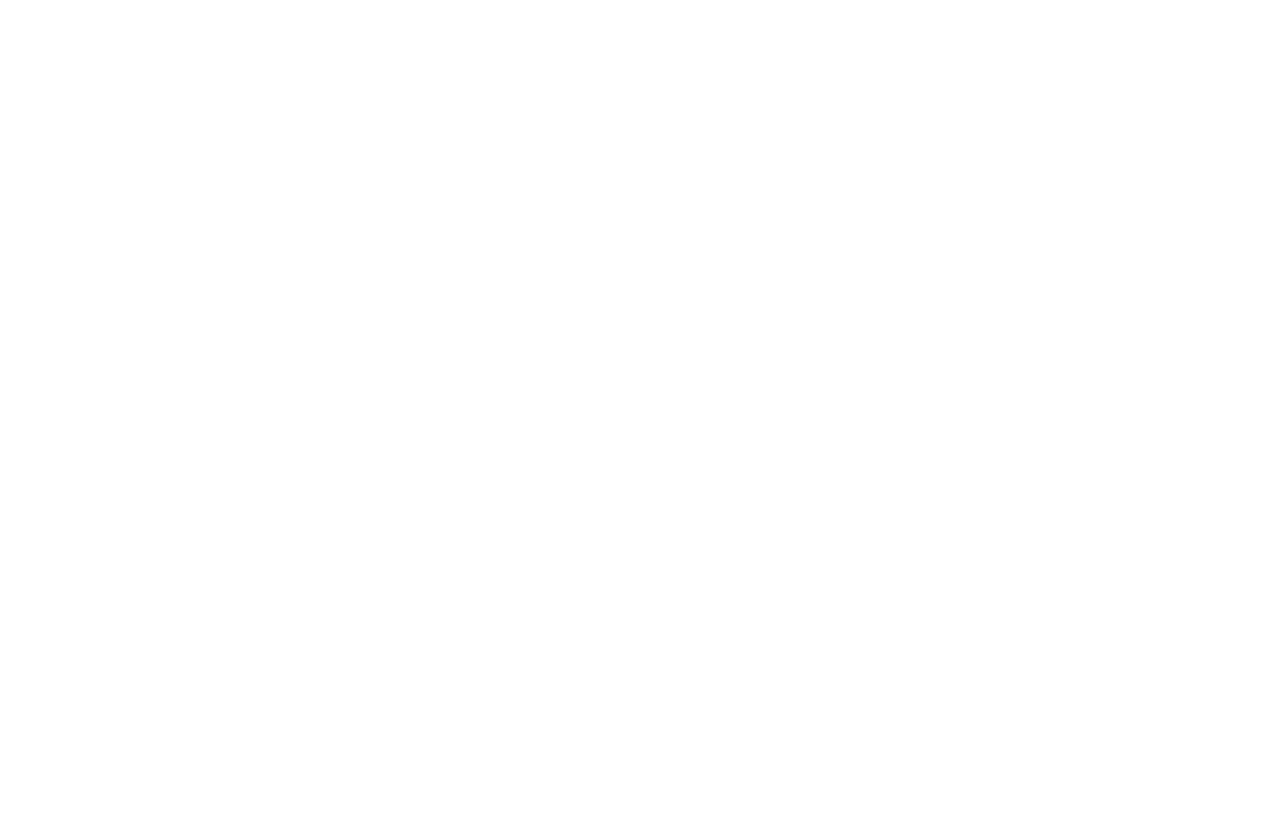
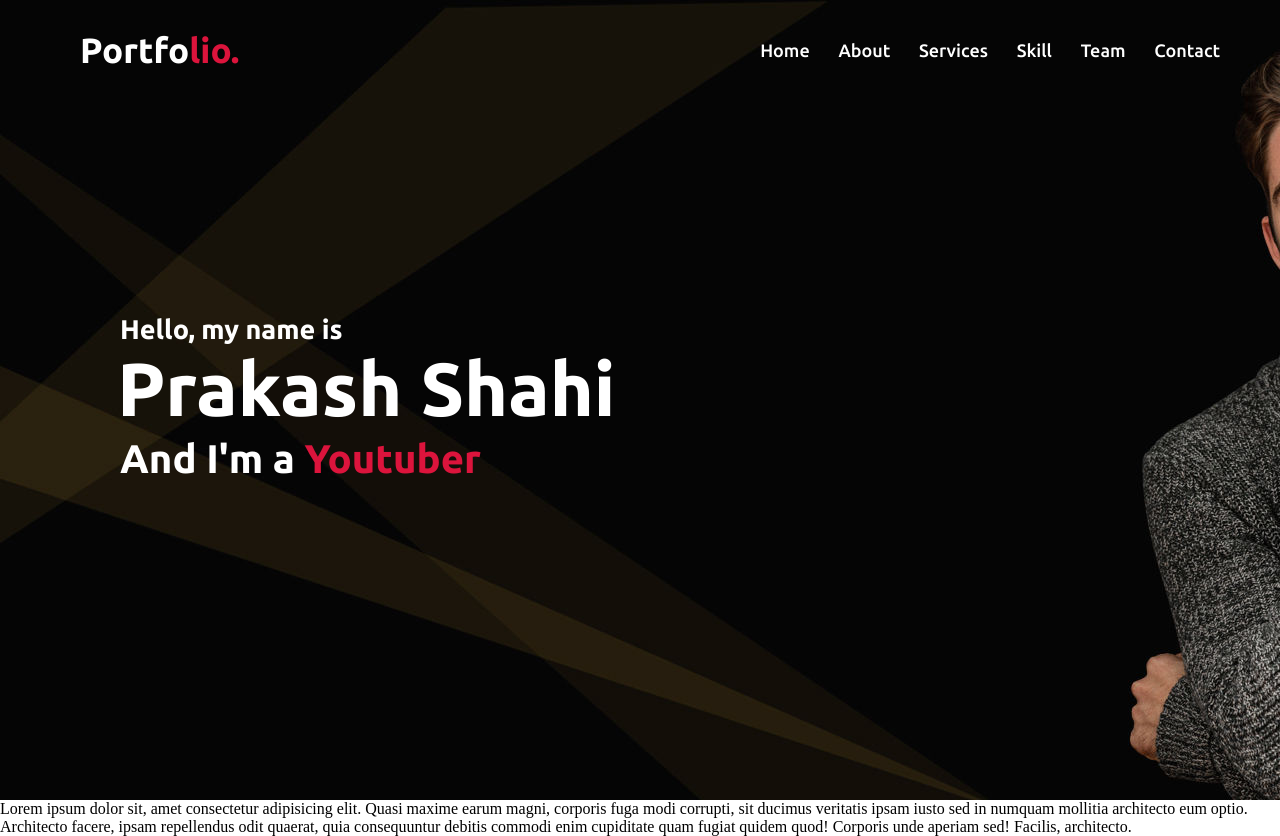
Before and after one commit to humayranurananna/personal-portfolio, a plain HTML site: page index.html in a window 1280 px wide. Before the commit the page ends 800 px from the top, so only its background shows below. Drawn offline with nearby package versions, Linux system fonts and the light colour scheme.

Commit message:
js file added

```diff
--- a/index.html
+++ b/index.html
@@ -1,12 +1,42 @@
 <!DOCTYPE html>
 <html lang="en">
+
 <head>
     <meta charset="UTF-8">
     <meta http-equiv="X-UA-Compatible" content="IE=edge">
     <meta name="viewport" content="width=device-width, initial-scale=1.0">
     <title>Personal Portfolio</title>
+    <link rel="stylesheet" href="style.css">
+    <script src="https://kit.fontawesome.com/a076d05399.js" crossorigin="anonymous"></script>
+    <script src="https://code.jquery.com/jquery-3.6.0.min.js"></script>
 </head>
+
 <body>
+    <nav class="navbar">
+        <div class="max-width">
+            <div class="logo"><a href="#">Portfo<span>lio.</span></a></div>
+            <ul class="menu">
+                <li><a href="#">Home</a></li>
+                <li><a href="#">About</a></li>
+                <li><a href="#">Services</a></li>
+                <li><a href="#">Skill</a></li>
+                <li><a href="#">Team</a></li>
+                <li><a href="#">Contact</a></li>
+            </ul>
+        </div>
+    </nav>
+    <!-- home section starts  -->
+    <section class="home" id="home">
+        <div class="max-width">
+            <div class="home-content">
+                <h1 class="text-1">Hello, my name is</h1>
+                <h1 class="text-2">Prakash Shahi</h1>
+                <h1 class="text-3">And I'm a <span>Youtuber</span></h1>
+            </div>
+        </div>
+    </section>
+    <p>Lorem ipsum dolor sit, amet consectetur adipisicing elit. Quasi maxime earum magni, corporis fuga modi corrupti, sit ducimus veritatis ipsam iusto sed in numquam mollitia architecto eum optio. Architecto facere, ipsam repellendus odit quaerat, quia consequuntur debitis commodi enim cupiditate quam fugiat quidem quod! Corporis unde aperiam sed! Facilis, architecto.</p>
+</body>
+<script src="script.js"></script>
 
-</body>
 </html>
--- a/style.css
+++ b/style.css
@@ -0,0 +1,78 @@
+@import url('https://fonts.googleapis.com/css2?family=Kaushan+Script&family=Poppins:wght@400;500;600;700&family=Ubuntu:wght@400;500;700&display=swap');
+
+*{
+    margin: 0;
+    padding: 0;
+    box-sizing: border-box;
+    text-decoration: none;
+}
+/* navbar styling  */
+.navbar{
+    width: 100%;
+    /* background: crimson; */
+    position: fixed;
+    font-family: 'Ubuntu',sans-serif;
+    padding: 30px 0;
+}
+.max-width{
+    width: 1300px;
+    padding: 0 80px;
+    margin: auto;
+}
+.navbar .max-width{
+    display: flex;
+    align-items: center;
+    justify-content: space-between;
+}
+.navbar .logo a{
+    font-size: 35px;
+    font-weight: 600;
+    color: #fff;
+}
+.navbar .logo a span{
+    color: crimson;
+}
+.navbar ul li{
+    list-style: none;
+    display: inline-block;
+}
+.navbar ul li a{
+    color: #fff;
+    font-size: 18px;
+    font-weight: 500;
+    margin-left: 25px;
+    transition: color .5s ease;
+}
+.navbar ul li a:hover{
+    color: crimson;
+}
+.home{
+    height: 100vh;
+    background-image: url(images/banner.jpg);
+    background-repeat: no-repeat;
+    display: flex;
+    background-size: cover;
+    background-attachment: fixed;
+    color: #fff;
+    font-family: 'Ubuntu',sans-serif;
+
+}
+.home .max-width{
+    margin: auto 0 auto 40px;
+}
+.home .home-content .text-1{
+    font-size: 27px;
+}
+.home .home-content .text-2{
+    font-size: 75px;
+    font-weight: 600;
+    margin-left: -3px;
+}
+.home .home-content .text-3{
+    font-size: 40px;
+    margin: 5px 0;
+}
+.home .home-content .text-3 span{
+    color: crimson;
+    font-weight: 600;
+}
```
Also changed, not shown: script.js (added).
